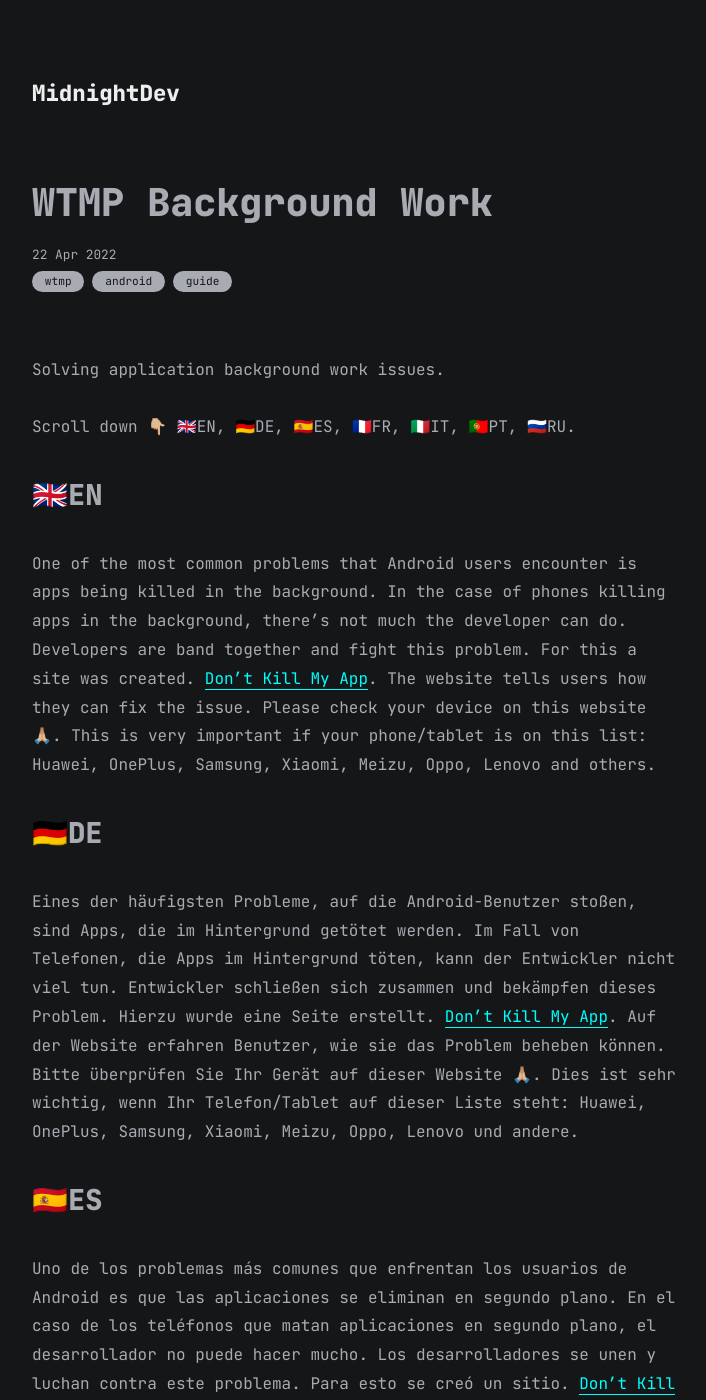
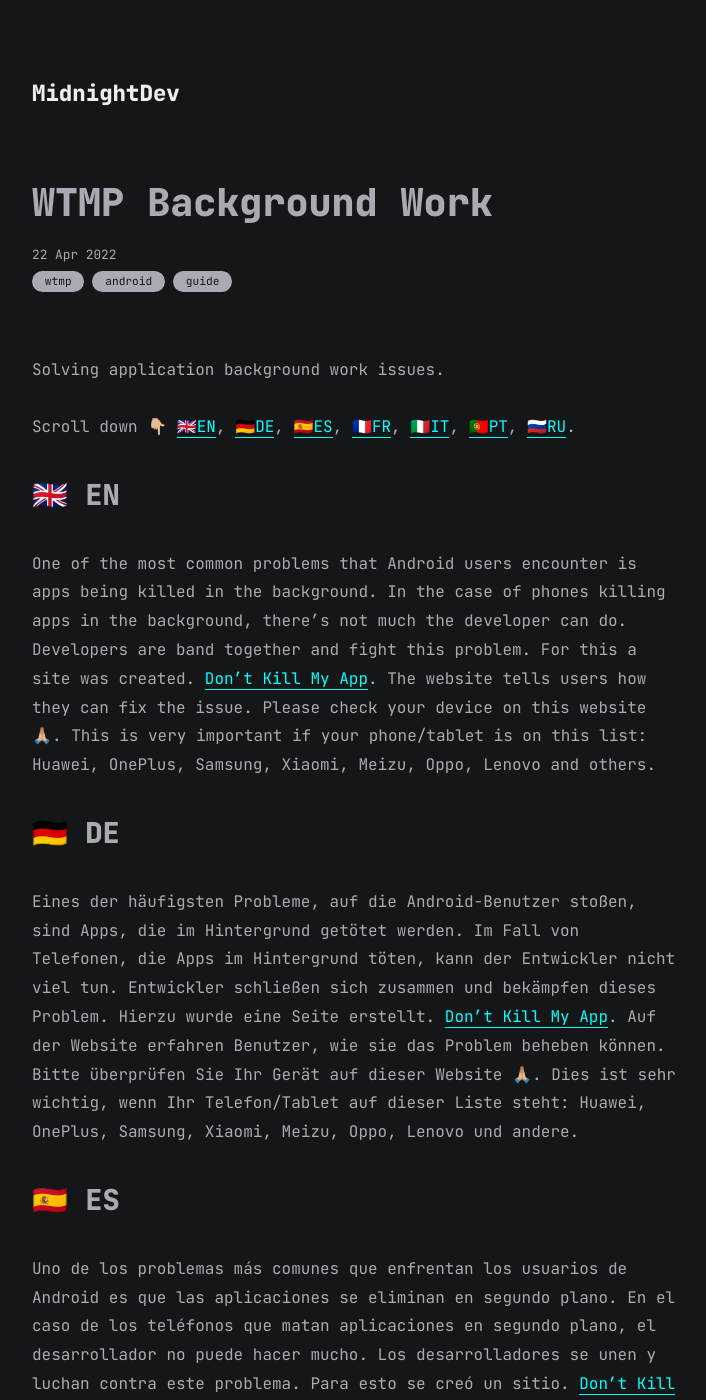
Before and after one commit to mdnghtdv/mdnghtdv.github.io, a Jekyll site: the page built from all_collections/_posts/2022-04-22-wtmp-background-work.md, in a window 1280 px wide and 1400 px high. Shown: the whole window, without its empty margins (283-989 px from the left). Built offline with Jekyll 4.4.1, drawn with Linux system fonts in a browser that asks for light colours; part of the change alters nothing that is shown; some of the changed text lies outside the part shown.

```diff
--- a/all_collections/_posts/2022-04-22-wtmp-background-work.md
+++ b/all_collections/_posts/2022-04-22-wtmp-background-work.md
@@ -7,9 +7,9 @@ categories: [wtmp, android, guide]
 
 Solving application background work issues.
 
-Scroll down 👇🏼 🇬🇧EN, 🇩🇪DE, 🇪🇸ES, 🇫🇷FR, 🇮🇹IT, 🇵🇹PT, 🇷🇺RU.
+Scroll down 👇🏼 [🇬🇧EN](#en), [🇩🇪DE](#de), [🇪🇸ES](#es), [🇫🇷FR](#fr), [🇮🇹IT](#it), [🇵🇹PT](#pt), [🇷🇺RU](#ru).
 
-## 🇬🇧EN
+## 🇬🇧 EN <a id="en"></a>
 
 One of the most common problems that Android users encounter is apps being killed in the background.
 In the case of phones killing apps in the background, there’s not much the developer can do.
@@ -18,42 +18,42 @@ Developers are band together and fight this problem. For this a site was created
 Please check your device on this website 🙏🏼.
 This is very important if your phone/tablet is on this list: Huawei, OnePlus, Samsung, Xiaomi, Meizu, Oppo, Lenovo and others.
 
-## 🇩🇪DE
+## 🇩🇪 DE <a id="de"></a>
 Eines der häufigsten Probleme, auf die Android-Benutzer stoßen, sind Apps, die im Hintergrund getötet werden.
 Im Fall von Telefonen, die Apps im Hintergrund töten, kann der Entwickler nicht viel tun.
 Entwickler schließen sich zusammen und bekämpfen dieses Problem. Hierzu wurde eine Seite erstellt. [Don’t Kill My App](https://dontkillmyapp.com/).
 Auf der Website erfahren Benutzer, wie sie das Problem beheben können. Bitte überprüfen Sie Ihr Gerät auf dieser Website 🙏🏼.
 Dies ist sehr wichtig, wenn Ihr Telefon/Tablet auf dieser Liste steht: Huawei, OnePlus, Samsung, Xiaomi, Meizu, Oppo, Lenovo und andere.
 
-## 🇪🇸ES
+## 🇪🇸 ES <a id="es"></a>
 Uno de los problemas más comunes que enfrentan los usuarios de Android es que las aplicaciones se eliminan en segundo plano.
 En el caso de los teléfonos que matan aplicaciones en segundo plano, el desarrollador no puede hacer mucho.
 Los desarrolladores se unen y luchan contra este problema. Para esto se creó un sitio. [Don’t Kill My App](https://dontkillmyapp.com/).
 El sitio web les dice a los usuarios cómo pueden solucionar el problema. Compruebe su dispositivo en este sitio web 🙏🏼.
 Esto es muy importante si su teléfono/tableta está en esta lista: Huawei, OnePlus, Samsung, Xiaomi, Meizu, Oppo, Lenovo y otros.
 
-## 🇫🇷FR
+## 🇫🇷 FR <a id="fr"></a>
 L’un des problèmes les plus courants rencontrés par les utilisateurs d’Android est la suppression d’applications en arrière-plan.
 Dans le cas de téléphones tuant des applications en arrière-plan, le développeur ne peut pas faire grand-chose.
 Les développeurs se regroupent et combattent ce problème. Pour cela un site a été créé. [Don’t Kill My App](https://dontkillmyapp.com/).
 Le site Web indique aux utilisateurs comment résoudre le problème. Veuillez vérifier votre appareil sur ce site Web 🙏🏼.
 Ceci est très important si votre téléphone/tablette est sur cette liste: Huawei, OnePlus, Samsung, Xiaomi, Meizu, Oppo, Lenovo et autres.
 
-## 🇮🇹IT
+## 🇮🇹 IT <a id="it"></a>
 Uno dei problemi più comuni che incontrano gli utenti Android sono le app che vengono uccise in background.
 Nel caso di telefoni che uccidono app in background, non c’è molto che lo sviluppatore possa fare.
 Gli sviluppatori si uniscono e combattono questo problema. Per questo è stato creato un sito. [Don’t Kill My App](https://dontkillmyapp.com/).
 Il sito Web indica agli utenti come possono risolvere il problema. Si prega di controllare il dispositivo su questo sito Web 🙏🏼.
 Questo è molto importante se il tuo telefono/tablet è in questo elenco: Huawei, OnePlus, Samsung, Xiaomi, Meizu, Oppo, Lenovo e altri.
 
-## 🇵🇹PT
+## 🇵🇹 PT <a id="pt"></a>
 Um dos problemas mais comuns encontrados pelos usuários do Android são os aplicativos mortos em segundo plano.
 No caso de telefones que matam aplicativos em segundo plano, não há muito que o desenvolvedor possa fazer.
 Os desenvolvedores se unem e combatem esse problema. Para isso, um site foi criado. [Don’t Kill My App](https://dontkillmyapp.com/).
 O site informa aos usuários como eles podem resolver o problema. Por favor, verifique seu dispositivo neste site 🙏🏼.
 Isso é muito importante se o seu telefone/tablet estiver nesta lista: Huawei, OnePlus, Samsung, Xiaomi, Meizu, Oppo, Lenovo e outros.
 
-## 🇷🇺RU
+## 🇷🇺 RU <a id="ru"></a>
 Одной из наиболее распространенных проблем, с которыми сталкиваются пользователи Android, является смерть приложения в фоновом режиме.
 В случае телефонов (особенно китайских производителей), убивающих приложения в фоновом режиме, разработчик обычно мало что может сделать.
 Поэтому разработчики объединились для борьбы с этой проблемой и создали веб-сайт [Don’t Kill My App](https://dontkillmyapp.com/), который содержит рекомендации по ее решению.
```
